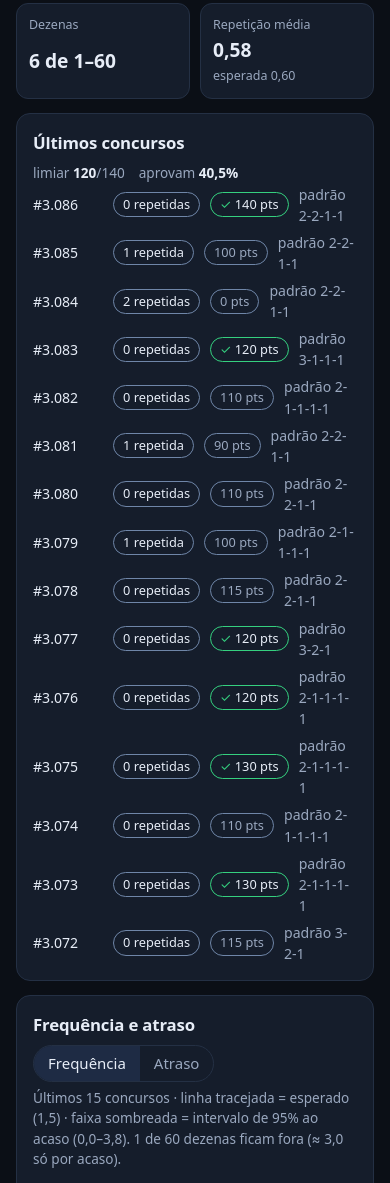
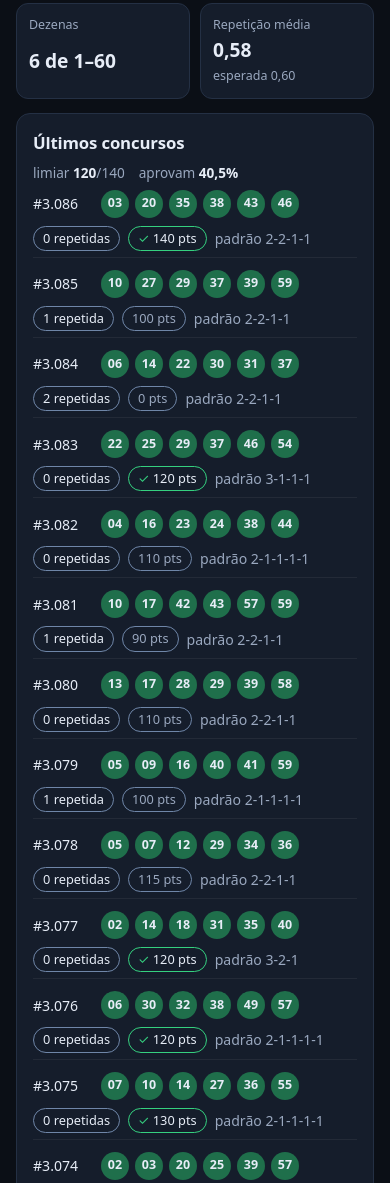
Before and after one commit to jacksonmonteiro83/gerador-loterias-caixa, a plain HTML site: page dashboard/index.html in a window 390 px wide. Shown: the part 1294-2477 px from the top of the page. Drawn offline with Linux system fonts and the light colour scheme.

Commit message:
ui: mostra o resultado (dezenas) de cada concurso na lista de últimos concursos
Co-Authored-By: Claude Sonnet 5.5 <noreply@anthropic.com>
Claude-Session: https://claude.ai/code/session_01KiiusWxX9MmDswkS1DKsyk

```diff
--- a/dashboard/app.js
+++ b/dashboard/app.js
@@ -533,12 +533,17 @@
   function listarScores(d, lista) {
     for (const c of [...d.recentes].reverse()) {
       const tipico = Boolean(c.a);
+      const bolas = el("div", { class: "bolas" });
+      for (const v of c.z) bolas.append(el("span", { class: `bola peq${d.posicional ? " azul" : ""}`, text: rotuloBola(v, d.posicional) }));
       lista.append(el("div", { class: "score-linha" },
         el("span", { class: "score-concurso", text: `#${fmt(c.n)}` }),
-        el("span", { class: "score-badge", title: textoRepetidas(d, c, "longo"), text: textoRepetidas(d, c, "curto") }),
-        el("span", { class: `score-badge ${tipico ? "ok" : "neutro"}`, text: `${c.s} pts` }),
-        el("span", { class: "score-detalhe", text: c.p ? `padrão ${c.p}` : `soma ${c.z.reduce((s, v) => s + v, 0)}` }),
-        el("span", { class: "score-status", text: tipico ? "típico" : "atípico" }),
+        bolas,
+        el("div", { class: "score-meta" },
+          el("span", { class: "score-badge", title: textoRepetidas(d, c, "longo"), text: textoRepetidas(d, c, "curto") }),
+          el("span", { class: `score-badge ${tipico ? "ok" : "neutro"}`, text: `${c.s} pts` }),
+          el("span", { class: "score-detalhe", text: c.p ? `padrão ${c.p}` : `soma ${c.z.reduce((s, v) => s + v, 0)}` }),
+          el("span", { class: "score-status", text: tipico ? "típico" : "atípico" }),
+        ),
       ));
     }
   }
--- a/dashboard/styles.css
+++ b/dashboard/styles.css
@@ -109,7 +109,9 @@ main[aria-busy="true"] { opacity: .55; transition: opacity .15s; }
 .score-kpi { display: flex; flex-wrap: wrap; gap: 6px 14px; color: var(--sub); font-size: .85rem; }
 .score-kpi b { color: var(--texto); }
 .score-lista { display: grid; gap: 6px; }
-.score-linha { display: grid; grid-template-columns: 80px auto auto 1fr auto; gap: 10px; align-items: center; font-size: .88rem; }
+.score-linha { display: grid; grid-template-columns: 64px 1fr auto; gap: 8px 12px; align-items: center; font-size: .88rem; padding: 6px 0; border-bottom: 1px solid var(--borda, rgba(255,255,255,.06)); }
+.score-meta { display: flex; flex-wrap: wrap; align-items: center; gap: 8px; justify-content: flex-end; }
+.bola.peq { min-width: 28px; height: 28px; font-size: .78rem; }
 .score-badge { display: inline-block; padding: 2px 9px; border-radius: 999px; font-size: .8rem; border: 1px solid var(--neutro); color: var(--texto); font-variant-numeric: tabular-nums; }
 .score-badge.ok { border-color: var(--acento); }
 .score-badge.ok::before { content: "✓ "; color: var(--acento); }
@@ -145,7 +147,8 @@ footer p { margin: 2px 0; }
   .meta-topo { text-align: left; }
   .linha-barra { grid-template-columns: 70px 1fr; }
   .linha-barra b { grid-column: 1 / -1; text-align: left; color: var(--sub); }
-  .score-linha { grid-template-columns: 70px auto auto 1fr; }
+  .score-linha { grid-template-columns: 56px 1fr; }
+  .score-meta { grid-column: 1 / -1; justify-content: flex-start; }
   .score-status { display: none; }
 }
 
```
Also changed, not shown: dashboard/index.html (+3 -3 lines).
